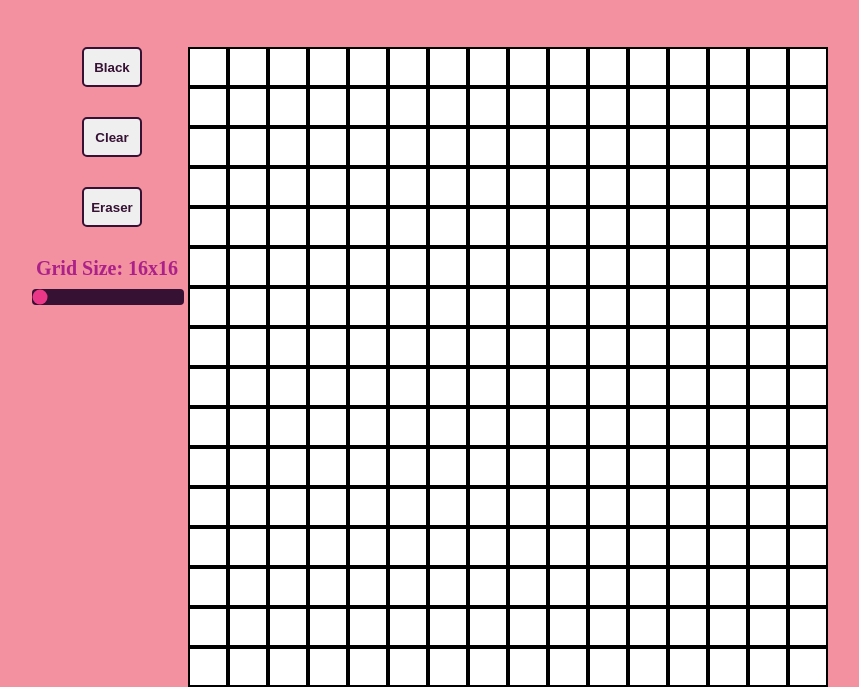
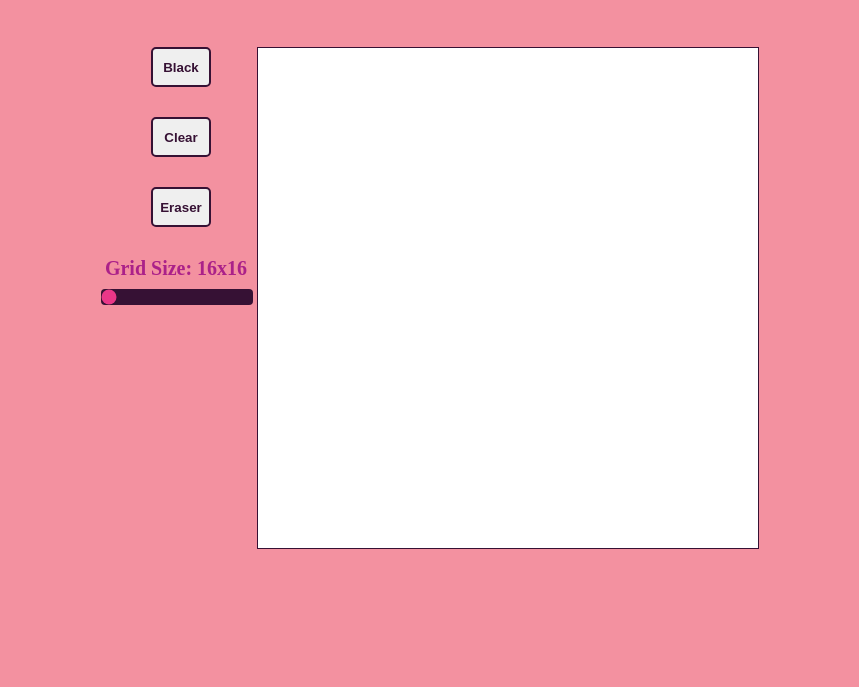
Before and after one commit to nmanhas2/EtchASketch, a plain HTML site: page index.html in a window 1280 px wide. Shown: the part 117-804 px from the top of the page, without its empty margins (208-1067 px from the left). Drawn offline with Linux system fonts and the light colour scheme.

Commit message:
removed container border

```diff
--- a/script.js
+++ b/script.js
@@ -76,7 +76,6 @@ function GenerateGrid(){
 
             column.classList.add("grid_column");
             column.id = `row_${i}_column${j}`;
-            column.style.border = "2px solid black"
             column.style.height = `${column_height}px`
             column.style.width = `${column_width}px`
             column.style.boxSizing = "border-box";
--- a/styles.css
+++ b/styles.css
@@ -32,9 +32,10 @@ html, body{
 .grid_container {
     display: flex;
     flex-direction: column;
-    width: min(90vw, 640px);
-    height: min(90vw, 640px); /* keeps it square */
+    width: min(90vw, 500px);
+    height: min(90vw, 500px); /* keeps it square */
     background-color: white;
+    border: 1px solid #361134;
 }
 
 .container{
```
